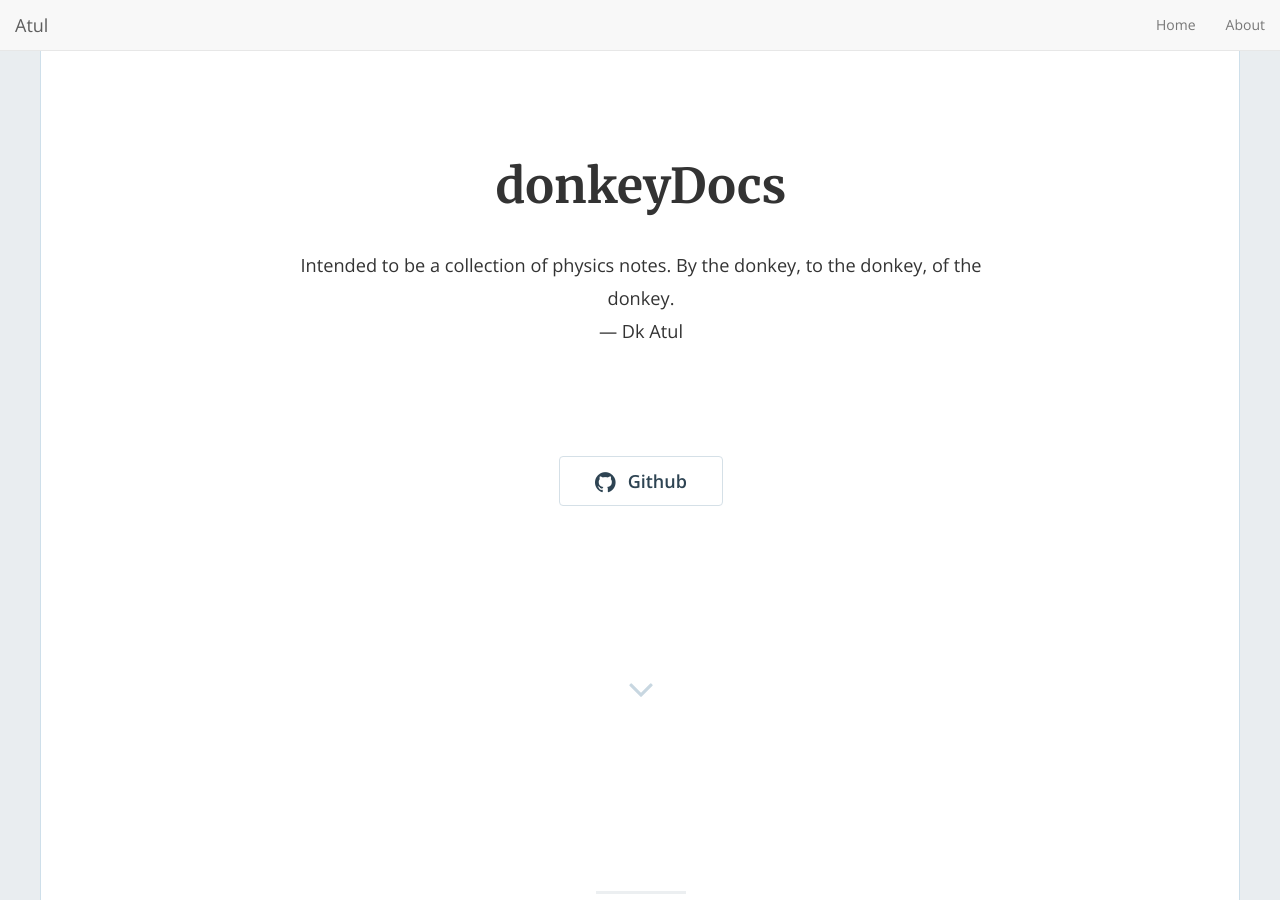
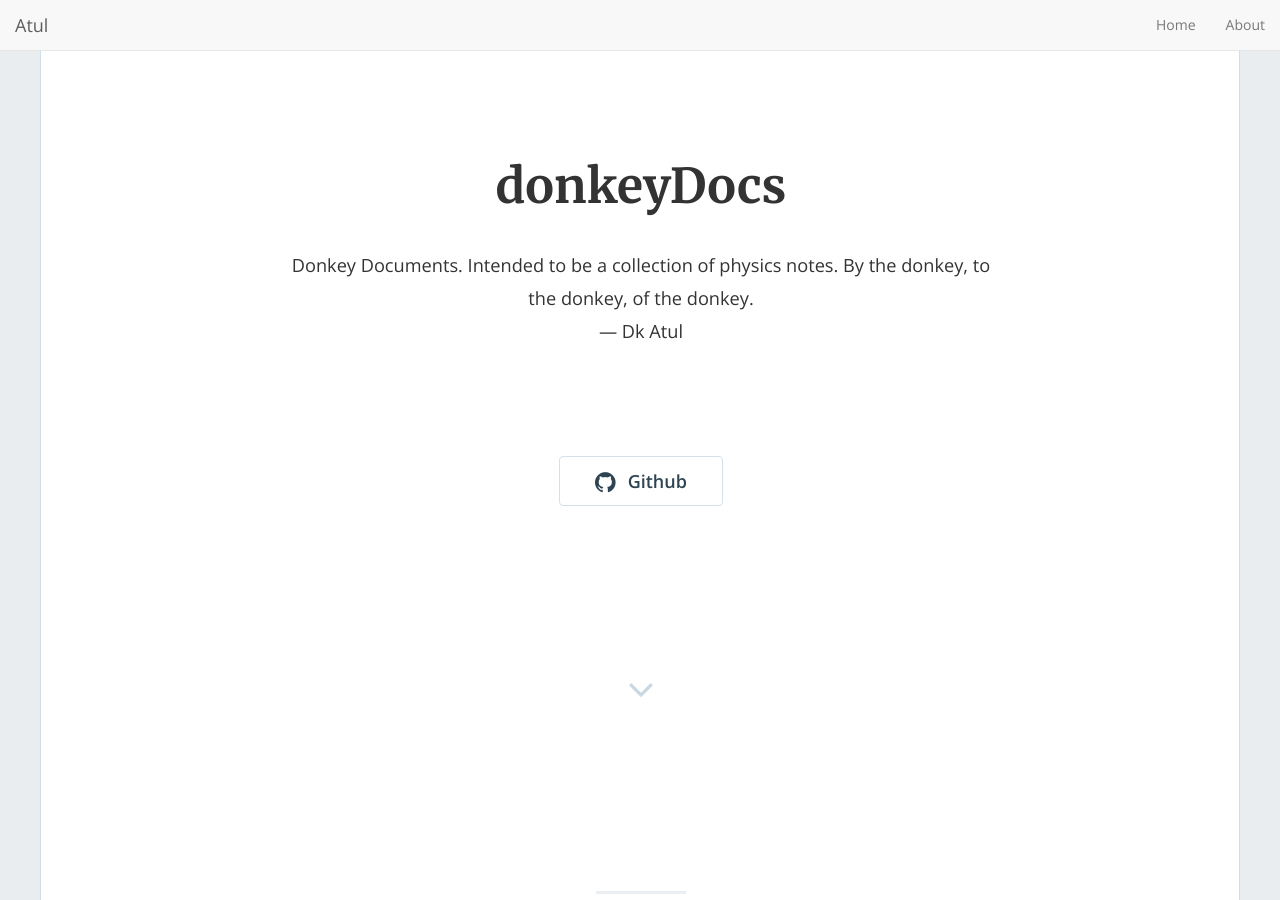
Before and after one commit to donkeyDocs/donkeyDocs.github.io, a Jekyll site: the page built from index.html, in a window 1280 px wide and 900 px high. Built offline with Jekyll 4.4.1, drawn with Linux system fonts in a browser that asks for light colours; nearby versions of some CDN libraries; the list of posts is cut into pages by our own code.

Commit message:
/ ‘_config.yml’

```diff
--- a/_config.yml
+++ b/_config.yml
@@ -15,7 +15,7 @@
 # in the templates via {{ site.myvariable }}.
 title: "donkeyDocs"
 email: 'atul.singh.arora@gmail.com'
-description: "Intended to be a collection of physics notes. By the donkey, to the donkey, of the donkey. <br/> — Dk Atul"
+description: "Donkey Documents. Intended to be a collection of physics notes. By the donkey, to the donkey, of the donkey. <br/> — Dk Atul"
 baseurl: "" # the subpath of your site, e.g. /blog
 url: "http://atulsingharora.github.io/" # the base hostname & protocol for your site, e.g. http://example.com
 twitter_username: ''
```
